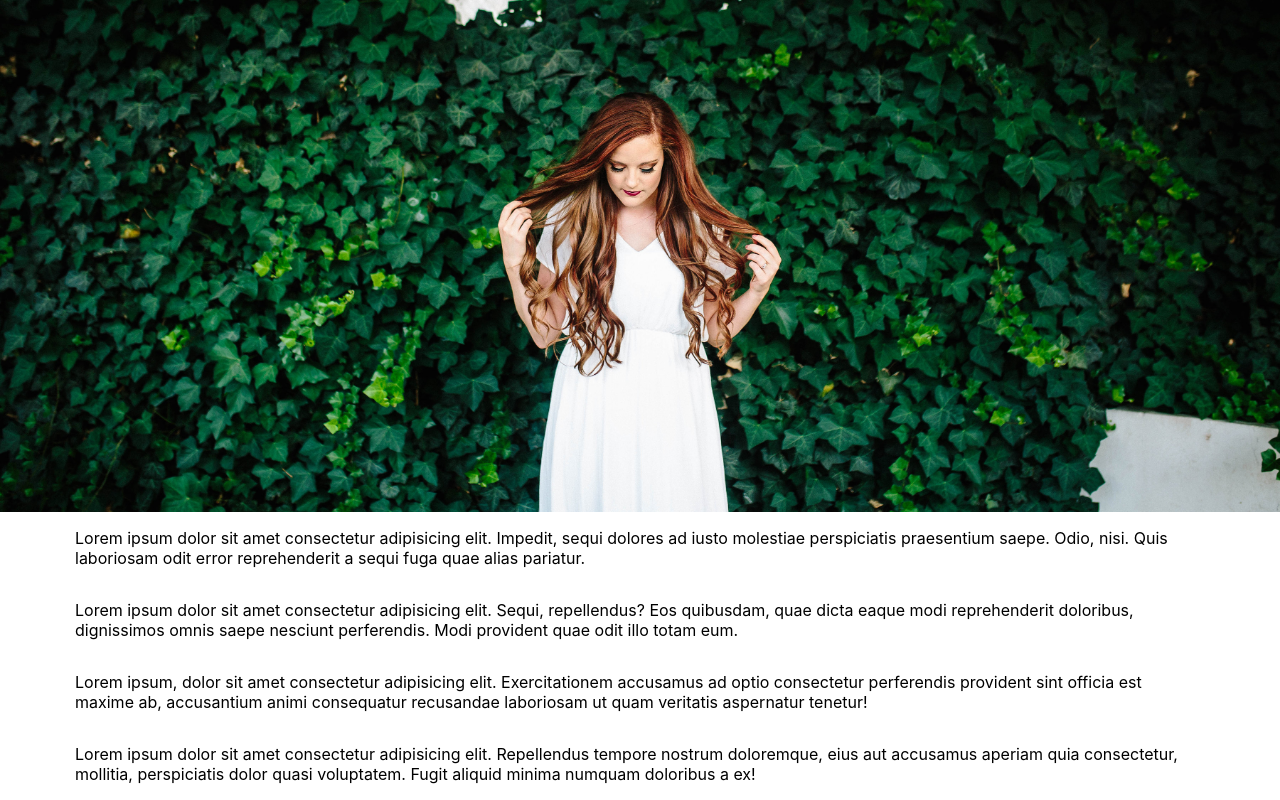
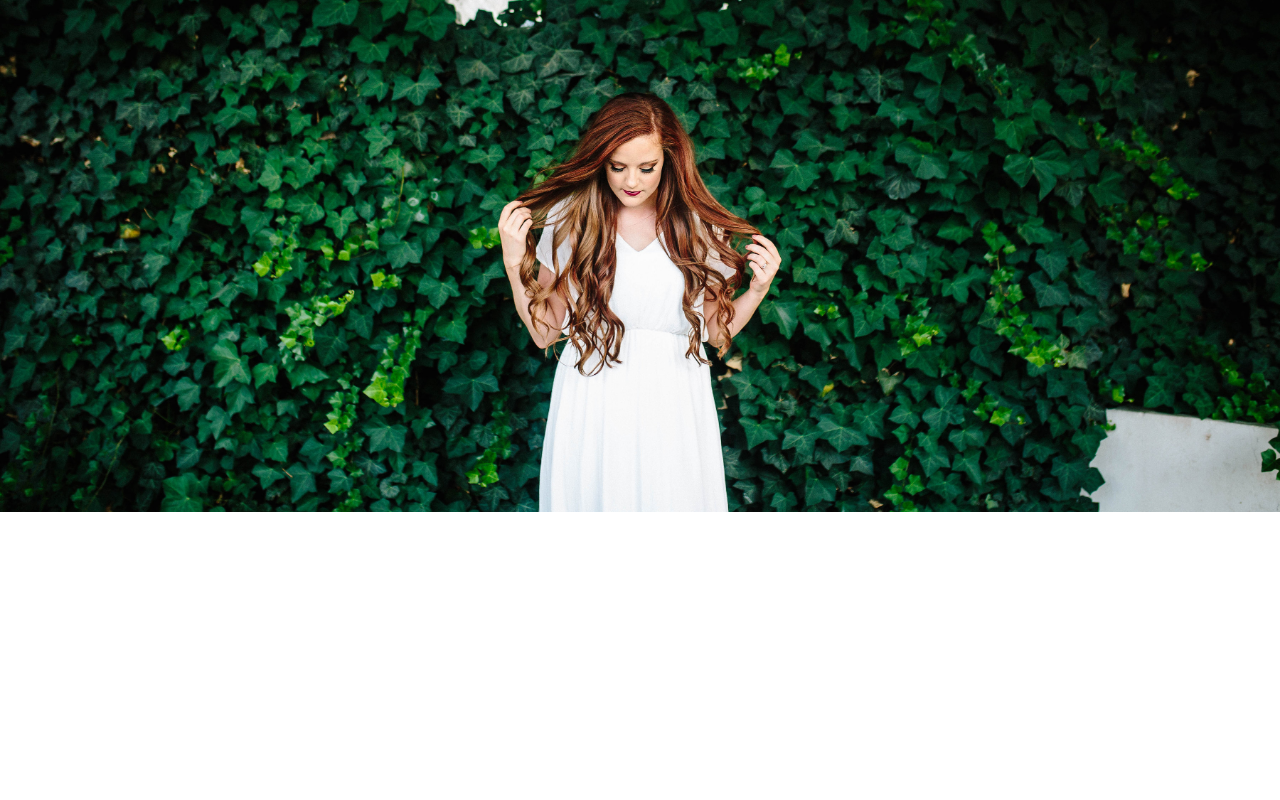
Before and after one commit to mckaypaswaters/canon-creative, a React (Create React App) app: page /#/ in a window 1280 px wide. Shown: the part 288-1088 px from the top of the page. After the commit the page ends 800 px from the top, so only its background shows below. Built offline with nearby package versions, Linux system fonts and the light colour scheme; no server answers.

Commit message:
cleaned up dummy data

```diff
--- a/src/Components/Home/Home.jsx
+++ b/src/Components/Home/Home.jsx
@@ -25,10 +25,10 @@ class Home extends React.Component {
                         <Nav/>
                     </div>
                 <div className='below-home'>
-                    <p>Lorem ipsum dolor sit amet consectetur adipisicing elit. Impedit, sequi dolores ad iusto molestiae perspiciatis praesentium saepe. Odio, nisi. Quis laboriosam odit error reprehenderit a sequi fuga quae alias pariatur.</p>
+                    {/* <p>Lorem ipsum dolor sit amet consectetur adipisicing elit. Impedit, sequi dolores ad iusto molestiae perspiciatis praesentium saepe. Odio, nisi. Quis laboriosam odit error reprehenderit a sequi fuga quae alias pariatur.</p>
                     <p>Lorem ipsum dolor sit amet consectetur adipisicing elit. Sequi, repellendus? Eos quibusdam, quae dicta eaque modi reprehenderit doloribus, dignissimos omnis saepe nesciunt perferendis. Modi provident quae odit illo totam eum.</p>
                     <p>Lorem ipsum, dolor sit amet consectetur adipisicing elit. Exercitationem accusamus ad optio consectetur perferendis provident sint officia est maxime ab, accusantium animi consequatur recusandae laboriosam ut quam veritatis aspernatur tenetur!</p>
-                    <p>Lorem ipsum dolor sit amet consectetur adipisicing elit. Repellendus tempore nostrum doloremque, eius aut accusamus aperiam quia consectetur, mollitia, perspiciatis dolor quasi voluptatem. Fugit aliquid minima numquam doloribus a ex!</p>
+                    <p>Lorem ipsum dolor sit amet consectetur adipisicing elit. Repellendus tempore nostrum doloremque, eius aut accusamus aperiam quia consectetur, mollitia, perspiciatis dolor quasi voluptatem. Fugit aliquid minima numquam doloribus a ex!</p> */}
                 </div>
             </div>
         )
```
